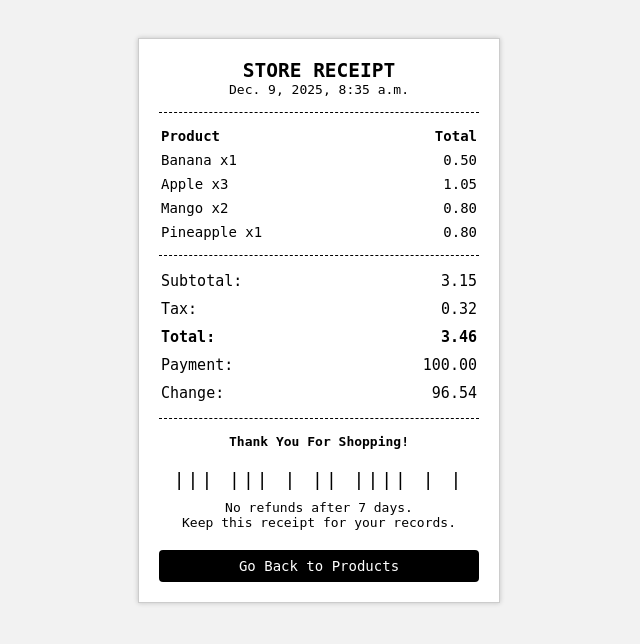
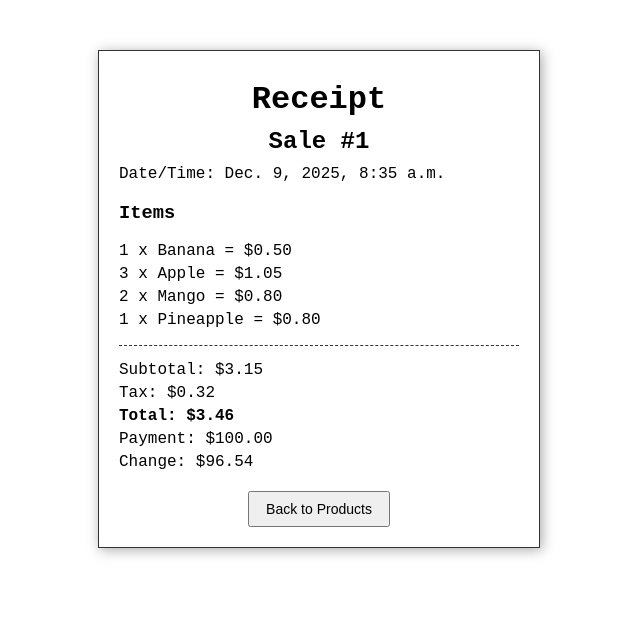
Before and after one commit to Lalaots/Lalota, a Django app: page /receipt/1/ in a window 1280 px wide. Shown: the top 644 px of the page, without its empty margins (321-961 px from the left). Run offline with Django 5.2, Linux system fonts and the light colour scheme; data comes from the database, SQL or seed files in the repository.

Commit message:
Update receipt.html

```diff
--- a/practice/practice_app/templates/receipt.html
+++ b/practice/practice_app/templates/receipt.html
@@ -4,164 +4,67 @@
     <title>Receipt</title>
     <style>
         body {
-            background: #f2f2f2;
-            display: flex;
-            justify-content: center;
-            align-items: flex-start;
-            padding: 30px;
-            font-family: monospace;
+            font-family: "Courier New", Courier, monospace;
+            max-width: 400px;
+            margin: 50px auto;
+            padding: 20px;
+            border: 1px solid #333;
+            box-shadow: 2px 2px 12px #aaa;
         }
-
-        .receipt-container {
-            width: 320px;
-            background: white;
-            padding: 20px;
-            border: 1px solid #ccc;
-            box-shadow: 0px 0px 5px rgba(0,0,0,0.2);
-        }
-
-        .receipt-header {
+        h1, h2 {
             text-align: center;
-            margin-bottom: 15px;
-        }
-
-        .receipt-header h2 {
-            margin: 0;
-        }
-
-        .line {
-            border-bottom: 1px dashed #000;
             margin: 10px 0;
         }
-
-        table {
-            width: 100%;
+        ul {
+            list-style: none;
+            padding: 0;
+        }
+        li {
+            margin: 5px 0;
+        }
+        p {
+            margin: 5px 0;
+        }
+        .totals {
+            border-top: 1px dashed #333;
+            margin-top: 10px;
+            padding-top: 10px;
+        }
+        .button-container {
+            text-align: center;
+            margin-top: 20px;
+        }
+        button {
+            padding: 8px 16px;
             font-size: 14px;
-        }
-
-        table td {
-            padding: 3px 0;
-        }
-
-        .right {
-            text-align: right;
-        }
-
-        .center {
-            text-align: center;
-        }
-
-        .totals {
-            font-size: 15px;
-            margin-top: 10px;
-        }
-
-        .totals td {
-            padding: 4px 0;
-        }
-
-        .thank-you {
-            text-align: center;
-            margin-top: 15px;
-            font-weight: bold;
-        }
-
-        .barcode {
-            margin-top: 20px;
-            text-align: center;
-            font-size: 18px;
-            letter-spacing: 3px;
-        }
-
-        .footer {
-            margin-top: 10px;
-            text-align: center;
-            font-size: 13px;
-        }
-
-        .back-btn {
-            display: block;
-            padding: 8px 20px;
-            background: #000;
-            color: #fff;
-            text-align: center;
-            text-decoration: none;
-            border-radius: 4px;
-            font-size: 14px;
-            margin: 20px auto 0 auto;
-        }
-
-        .back-btn:hover {
-            background: #444;
+            cursor: pointer;
         }
     </style>
 </head>
 <body>
+    <h1>Receipt</h1>
+    <h2>Sale #{{ sale.id }}</h2>
+    <p>Date/Time: {{ sale.date_time }}</p>
 
-<div class="receipt-container">
+    <h3>Items</h3>
+    <ul>
+        {% for item in items %}
+            <li>{{ item.quantity }} x {{ item.product.name }} = ${{ item.item_total }}</li>
+        {% endfor %}
+    </ul>
 
-    <div class="receipt-header">
-        <h2>STORE RECEIPT</h2>
-        <div>{{ sale.date_time }}</div>
+    <div class="totals">
+        <p>Subtotal: ${{ sale.subtotal }}</p>
+        <p>Tax: ${{ sale.tax }}</p>
+        <p><strong>Total: ${{ sale.total }}</strong></p>
+        <p>Payment: ${{ sale.payment }}</p>
+        <p>Change: ${{ sale.change }}</p>
     </div>
 
-    <div class="line"></div>
-
-    <table>
-        <tr>
-            <td><strong>Product</strong></td>
-            <td class="right"><strong>Total</strong></td>
-        </tr>
-
-        {% for item in items %}
-        <tr>
-            <td>{{ item.product.name }} x{{ item.quantity }}</td>
-            <td class="right">{{ item.item_total }}</td>
-        </tr>
-        {% endfor %}
-    </table>
-
-    <div class="line"></div>
-
-    <table class="totals">
-        <tr>
-            <td>Subtotal:</td>
-            <td class="right">{{ sale.subtotal }}</td>
-        </tr>
-        <tr>
-            <td>Tax:</td>
-            <td class="right">{{ sale.tax }}</td>
-        </tr>
-        <tr>
-            <td><strong>Total:</strong></td>
-            <td class="right"><strong>{{ sale.total }}</strong></td>
-        </tr>
-        <tr>
-            <td>Payment:</td>
-            <td class="right">{{ sale.payment }}</td>
-        </tr>
-        <tr>
-            <td>Change:</td>
-            <td class="right">{{ sale.change }}</td>
-        </tr>
-    </table>
-
-    <div class="line"></div>
-
-    <div class="thank-you">Thank You For Shopping!</div>
-
-    <div class="barcode">
-        ||| ||| | || |||| | |
+    <div class="button-container">
+        <a href="{% url 'product_list' %}">
+            <button type="button">Back to Products</button>
+        </a>
     </div>
-
-    <div class="footer">
-        No refunds after 7 days.<br>
-        Keep this receipt for your records.
-    </div>
-
-    <a href="{% url 'product_list' %}" class="back-btn">Go Back to Products</a>
-
-</div>
-
 </body>
 </html>
```
